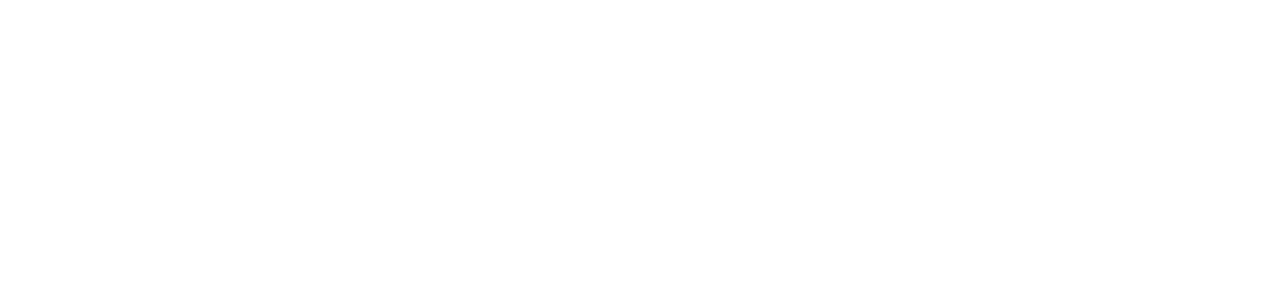
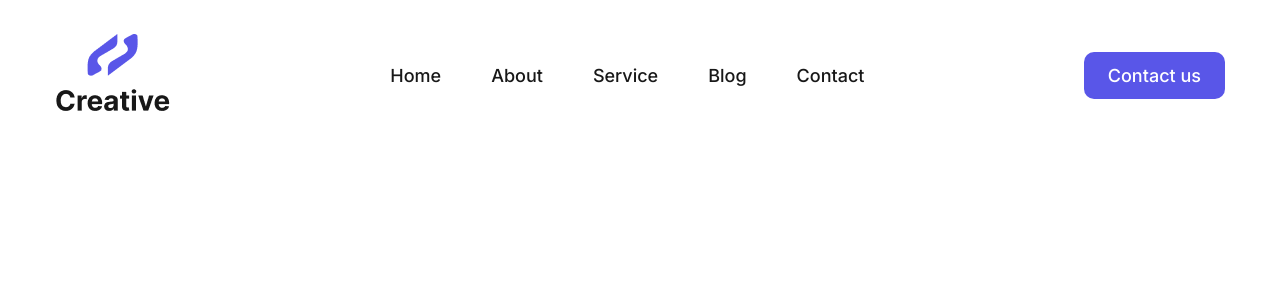
Before and after one commit to ps-sifat/First-React-Project-Creative, a React (Vite) app: page / in a window 1280 px wide. Shown: the top 300 px of the page. Built offline with nearby package versions, Linux system fonts and the light colour scheme.

Commit message:
Navbar done

```diff
--- a/src/Component/Header/Header.css
+++ b/src/Component/Header/Header.css
@@ -6,3 +6,44 @@
 
 
 /* =========== common css =========== */
+
+.mainNav {
+    padding: 34px 0;
+    display: flex;
+    align-items: center;
+    justify-content: space-between;
+}
+
+.navMenu__main {
+    display: flex;
+    column-gap: 50px;
+}
+
+
+.logo {
+    object-fit: cover;
+}
+
+.navList {
+    font-size: 18px;
+    font-family: var(--inter);
+    font-weight: 500;
+    color: var(--primary_text_color);
+    transition: linear .4s;
+
+}
+
+.navList:hover {
+    color: var(--main_blue_color);
+    font-weight: 600;
+}
+
+.btn {
+    padding: 13px 24px;
+    border-radius: 10px;
+    background: var(--main_blue_color);
+    color: #fff;
+    font-size: 18px;
+    font-family: var(--inter);
+    font-weight: 500;
+}
--- a/src/Component/Header/Header.jsx
+++ b/src/Component/Header/Header.jsx
@@ -1,13 +1,36 @@
-import React from 'react'
+import React from "react";
+import logo from "../../assets/navLogo.png";
+import "./Header.css";
 
 const Header = () => {
+  const navItem = ["Home", "About", "Service", "Blog", "Contact"];
   return (
     <>
-    <div className="container">
-
-    </div>
+      <div className="container">
+        <div className="mainNav">
+          <div className="navLogo">
+            <img className="logo" src={logo} alt={logo} />
+          </div>
+          <div className="navMenu">
+            <ul className="navMenu__main">
+              {navItem.map((item) => (
+                <li>
+                  <a className="navList" href="#">
+                    {item}
+                  </a>
+                </li>
+              ))}
+            </ul>
+          </div>
+          <div className="navBtn">
+            <a className="btn" href="#">
+              Contact us
+            </a>
+          </div>
+        </div>
+      </div>
     </>
-  )
-}
+  );
+};
 
 export default Header;
```
Also changed, not shown: src/assets/navLogo.png (added).
